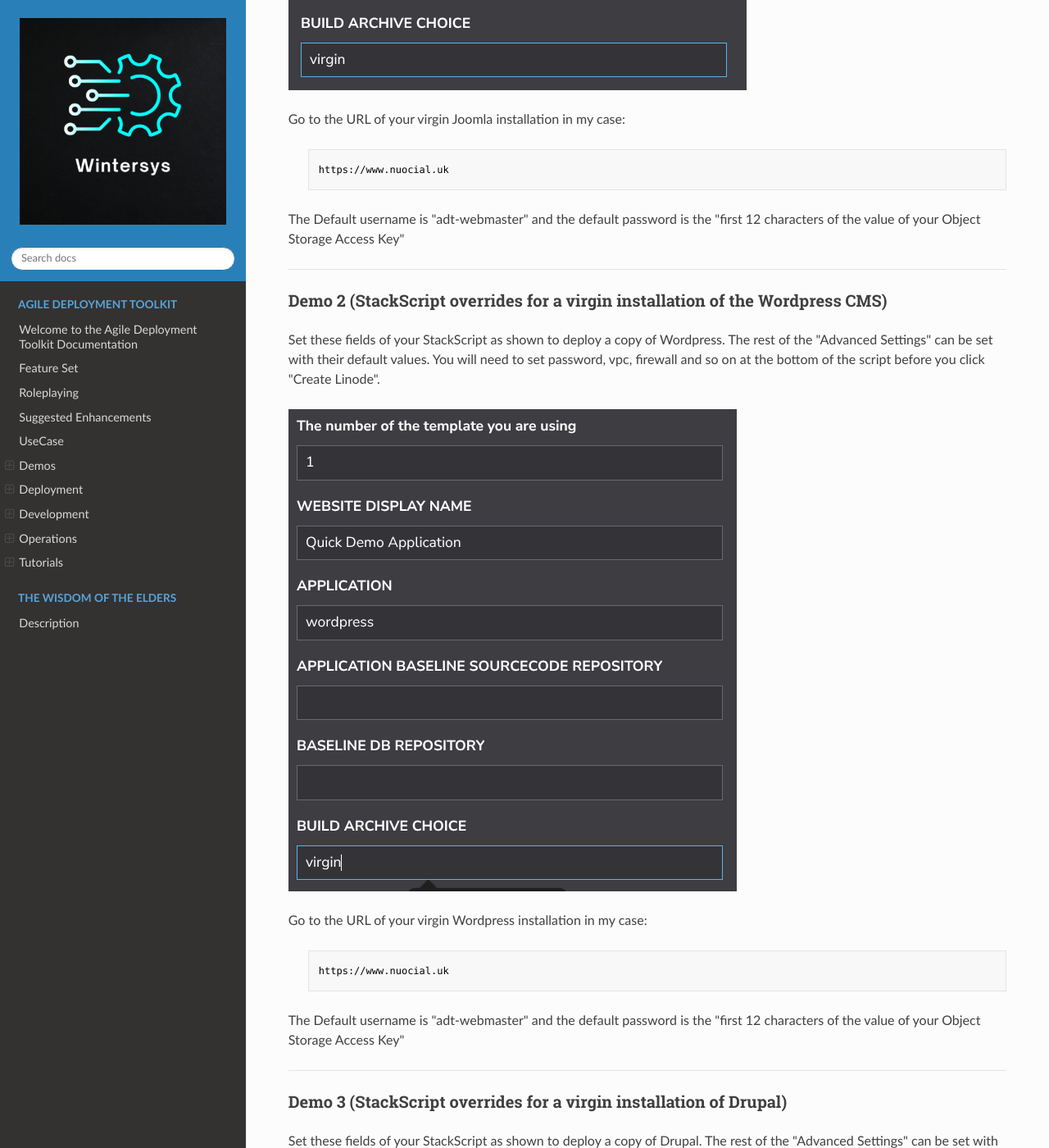
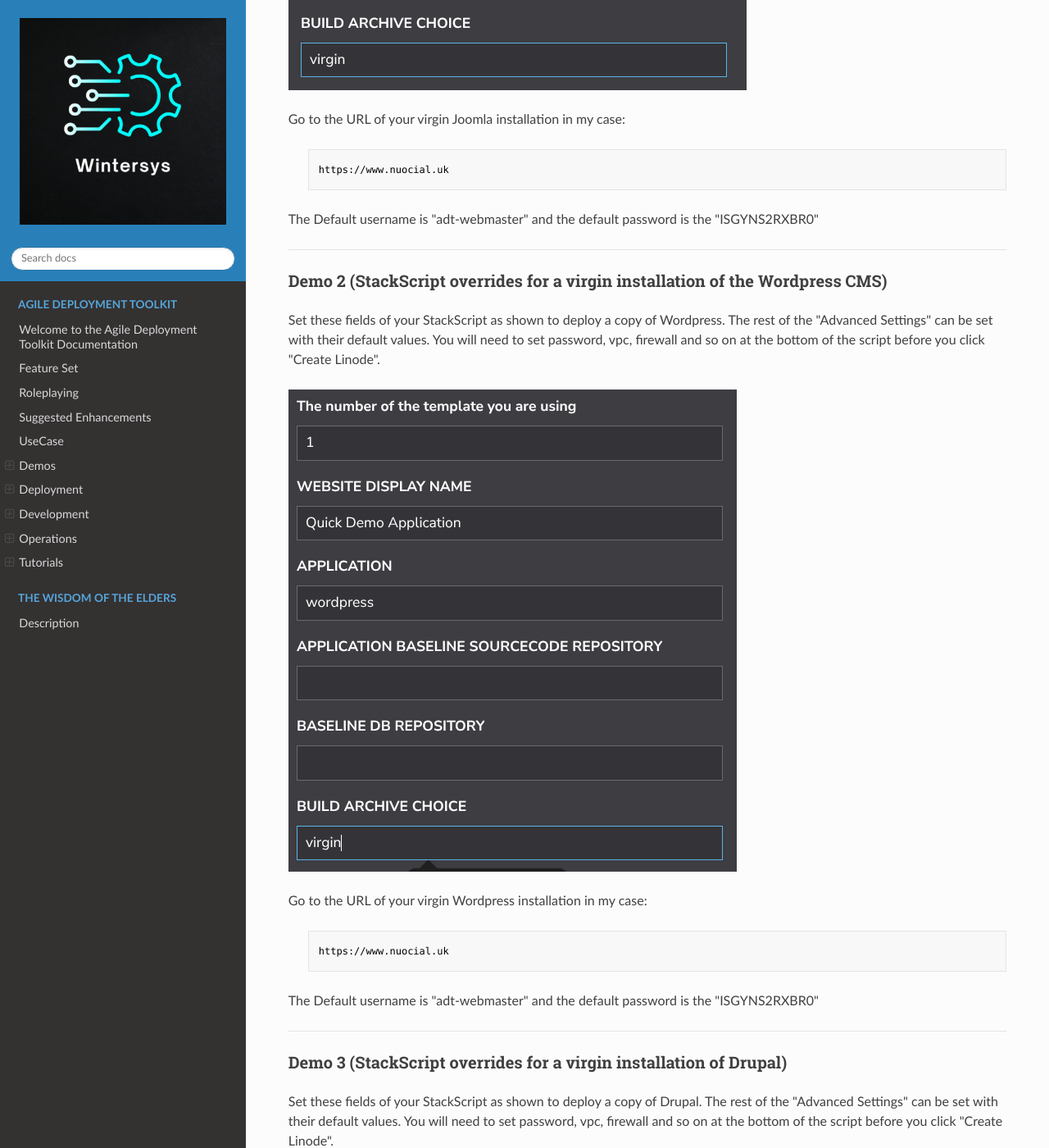
Before and after one commit to wintersys-dev/adt-documentation, an MkDocs documentation site: the page built from docs/Agile Deployment Toolkit/Demos/VirginCMSDemos.md, in a window 1280 px wide and 1400 px high, scrolled down 1092 px. Shown: the whole window at 82% size. Built offline with MkDocs 1.6.1, drawn with Linux system fonts in a browser that asks for light colours; nearby versions of some CDN libraries; some of the changed text lies outside the part shown.

Commit message:
Update VirginCMSDemos.md

```diff
--- a/docs/Agile Deployment Toolkit/Demos/VirginCMSDemos.md
+++ b/docs/Agile Deployment Toolkit/Demos/VirginCMSDemos.md
@@ -21,7 +21,7 @@ Go to the URL of your virgin Joomla installation in my case:
 
 >     https://www.nuocial.uk
 
-The Default username is "adt-webmaster" and the default password is the "first 12 characters of the value of your Object Storage Access Key"
+The Default username is "adt-webmaster" and the default password is the "ISGYNS2RXBR0"
 
 ---------------------------
 
@@ -35,7 +35,7 @@ Go to the URL of your virgin Wordpress installation in my case:
 
 >     https://www.nuocial.uk
 
-The Default username is "adt-webmaster" and the default password is the "first 12 characters of the value of your Object Storage Access Key"
+The Default username is "adt-webmaster" and the default password is the "ISGYNS2RXBR0"
 
 ---------------------------
 
@@ -49,7 +49,7 @@ Go to the URL of your virgin Wordpress installation in my case:
 
 >     https://www.nuocial.uk
 
-The Default username is "adt-webmaster" and the default password is the "first 12 characters of the value of your Object Storage Access Key"
+The Default username is "adt-webmaster" and the default password is the "ISGYNS2RXBR0"
 
 Advanced:
 
@@ -78,7 +78,7 @@ Go to the URL of your virgin Moodle installation in my case:
 
 >     https://www.nuocial.uk
 
-The Default username is "adt-webmaster" and the default password is the "first 12 characters of the value of your Object Storage Access Key"
+The Default username is "adt-webmaster" and the default password is the "ISGYNS2RXBR0"
 
 ---------------------------
 
```
